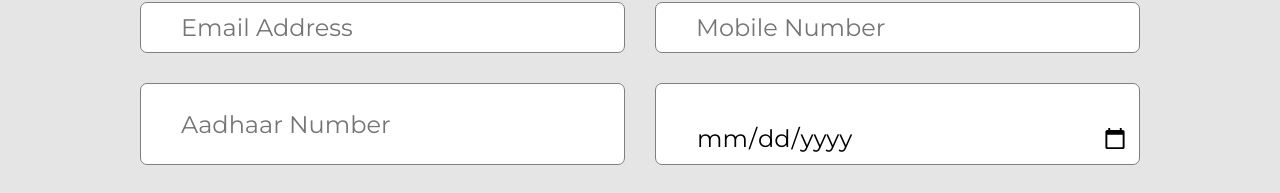
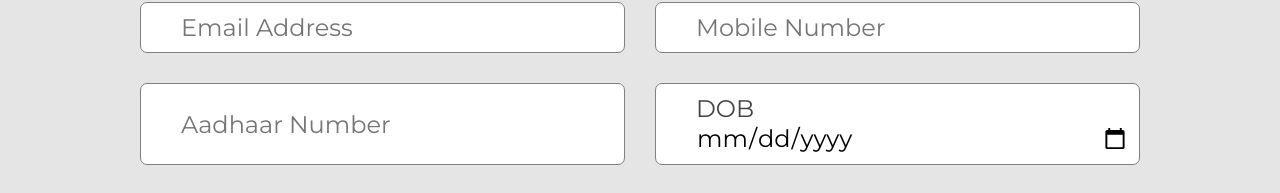
Before and after one commit to gulabhussain/RoseCare, a React app in the folder frontend/: page /register in a window 1280 px wide. Shown: the part 424-617 px from the top of the page. Built offline with nearby package versions, Linux system fonts and the light colour scheme; no server answers; the HTML template or start-up script is replaced by a standard one.

Commit message:
Update Register.jsx

```diff
--- a/frontend/src/pages/Register.jsx
+++ b/frontend/src/pages/Register.jsx
@@ -134,6 +134,7 @@ const Register = () => {
           />
           <input
             type="date"
+            placeholder="DOB"
             value={dob}
             onChange={(e) => setDob(e.target.value)}
             required
```
